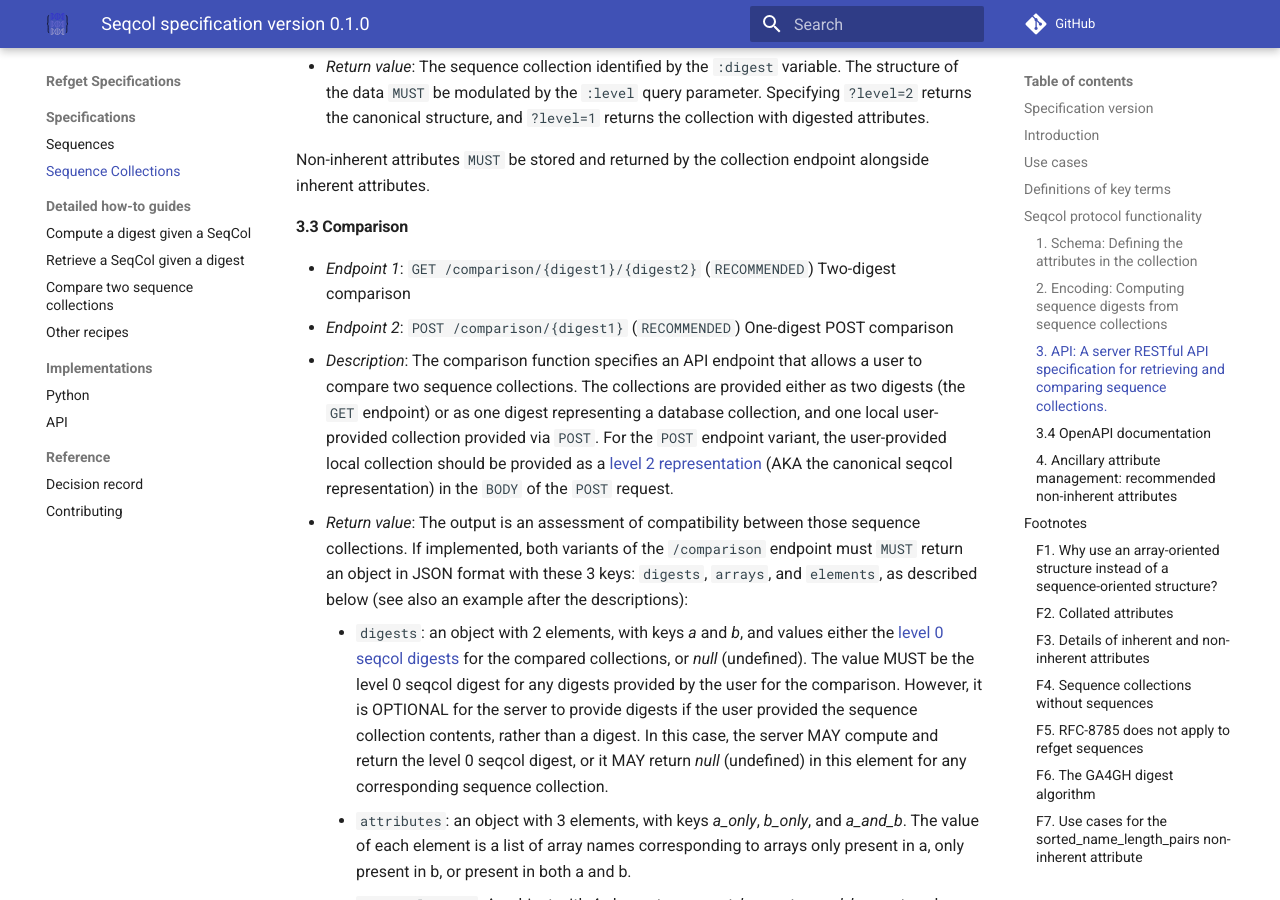
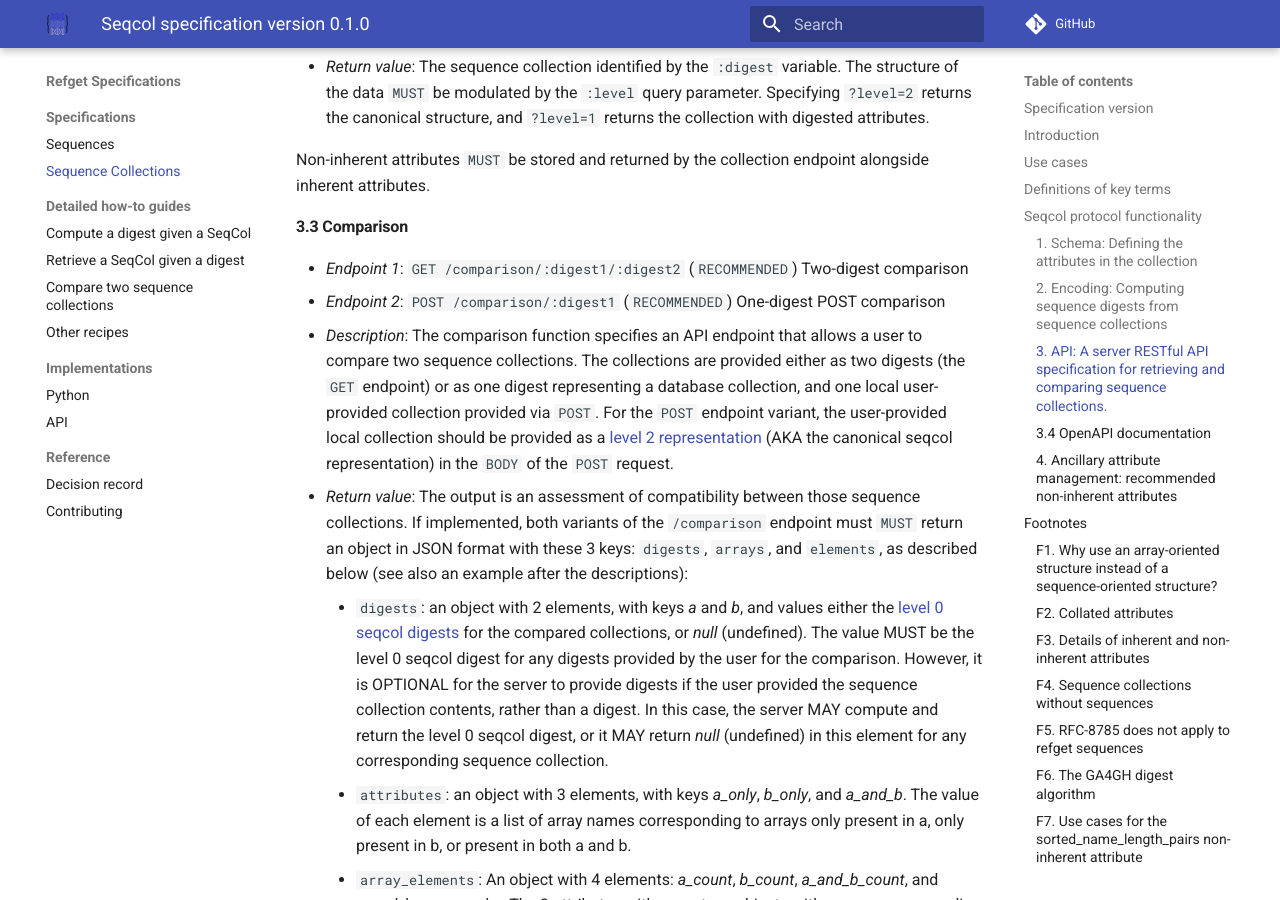
Before and after one commit to ga4gh/refget, an MkDocs documentation site: the page built from docs/seqcol.md, in a window 1280 px wide and 900 px high, scrolled down 10688 px. Built offline with MkDocs 1.6.1 and Material for MkDocs 9.7.7, drawn with Linux system fonts in a browser that asks for light colours; comment, search, counter and statistics services are not loaded.

```diff
--- a/docs/seqcol.md
+++ b/docs/seqcol.md
@@ -374,8 +374,8 @@ Non-inherent attributes `MUST` be stored and returned by the collection endpoint
 
 #### 3.3 Comparison
 
-- *Endpoint 1*: `GET /comparison/{digest1}/{digest2}` (`RECOMMENDED`) Two-digest comparison
-- *Endpoint 2*: `POST /comparison/{digest1}` (`RECOMMENDED`) One-digest POST comparison
+- *Endpoint 1*: `GET /comparison/:digest1/:digest2` (`RECOMMENDED`) Two-digest comparison
+- *Endpoint 2*: `POST /comparison/:digest1` (`RECOMMENDED`) One-digest POST comparison
 - *Description*: The comparison function specifies an API endpoint that allows a user to compare two sequence collections. The collections are provided either as two digests (the `GET` endpoint) or as one digest representing a database collection, and one local user-provided collection provided via `POST`. For the `POST` endpoint variant, the user-provided local collection should be provided as a [level 2 representation](#terminology) (AKA the canonical seqcol representation) in the `BODY` of the `POST` request.
 - *Return value*: The output is an assessment of compatibility between those sequence collections. If implemented, both variants of the `/comparison` endpoint must `MUST` return an object in JSON format with these 3 keys: `digests`, `arrays`, and `elements`, as described below (see also an example after the descriptions):
     - `digests`: an object with 2 elements, with keys *a* and *b*, and values either the [level 0 seqcol digests](#terminology) for the compared collections, or *null* (undefined). The value MUST be the level 0 seqcol digest for any digests provided by the user for the comparison. However, it is OPTIONAL for the server to provide digests if the user provided the sequence collection contents, rather than a digest. In this case, the server MAY compute and return the level 0 seqcol digest, or it MAY return *null* (undefined) in this element for any corresponding sequence collection.
```
